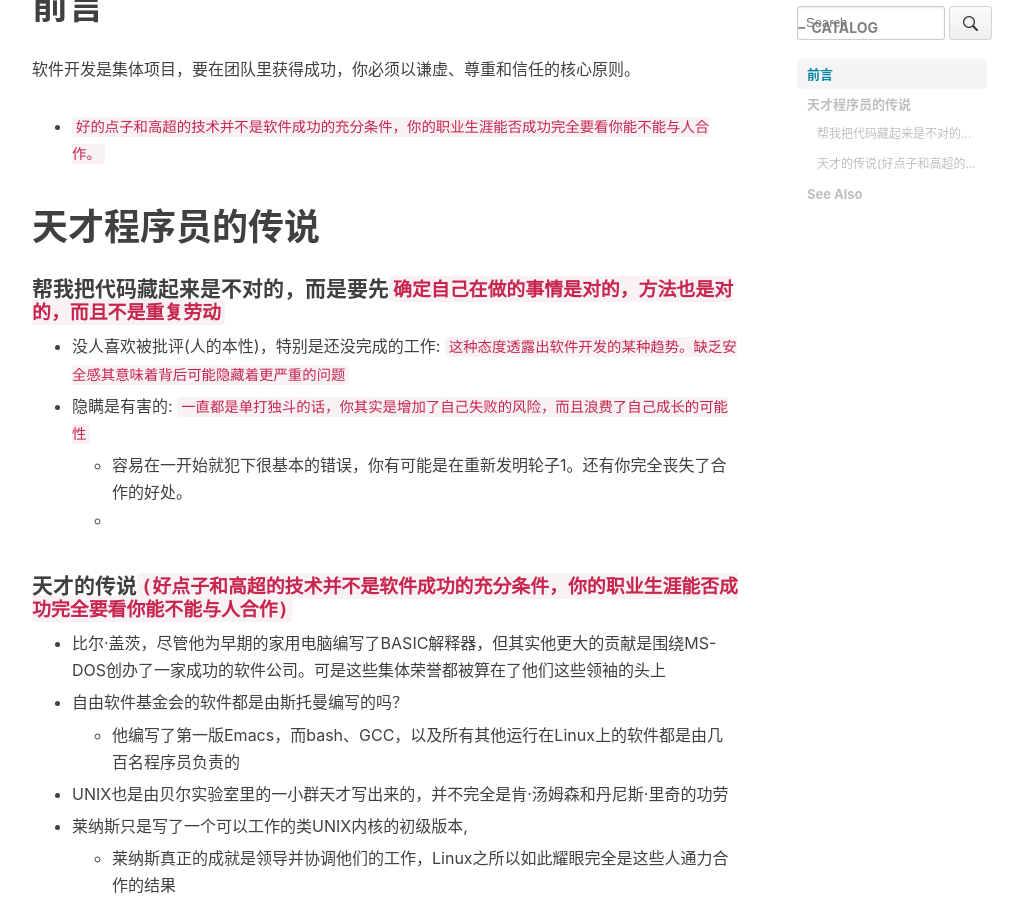
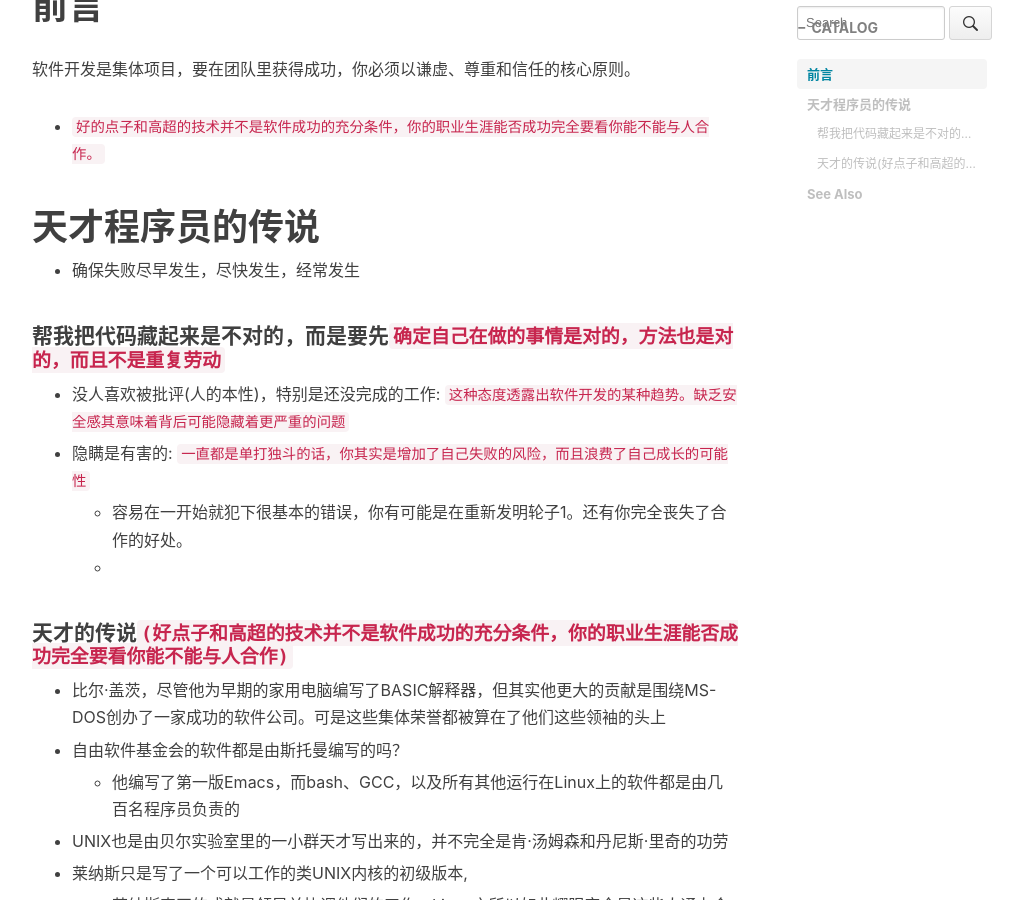
Before and after one commit to pua1203/pua1203.github.io, a Jekyll site: the page built from _posts/ReadaBookEveryDay/2018-10-14-Geek_and_Team.md, in a window 1280 px wide and 900 px high, scrolled down 586 px. Shown: the whole window, without its empty margins (233-1256 px from the left). Built offline with Jekyll 4.4.1, drawn with Linux system fonts in a browser that asks for light colours; nearby versions of some CDN libraries; comment, search, counter and statistics services are not loaded.

Commit message:
确保失败尽早发生，尽快发生，经常发生

```diff
--- a/_posts/ReadaBookEveryDay/2018-10-14-Geek_and_Team.md
+++ b/_posts/ReadaBookEveryDay/2018-10-14-Geek_and_Team.md
@@ -31,6 +31,9 @@ subtitle: 极客与团队
 
 # 天才程序员的传说
 
+
+
+* 确保失败尽早发生，尽快发生，经常发生
 
 
 #### 帮我把代码藏起来是不对的，而是要先`确定自己在做的事情是对的，方法也是对的，而且不是重复劳动`
```
